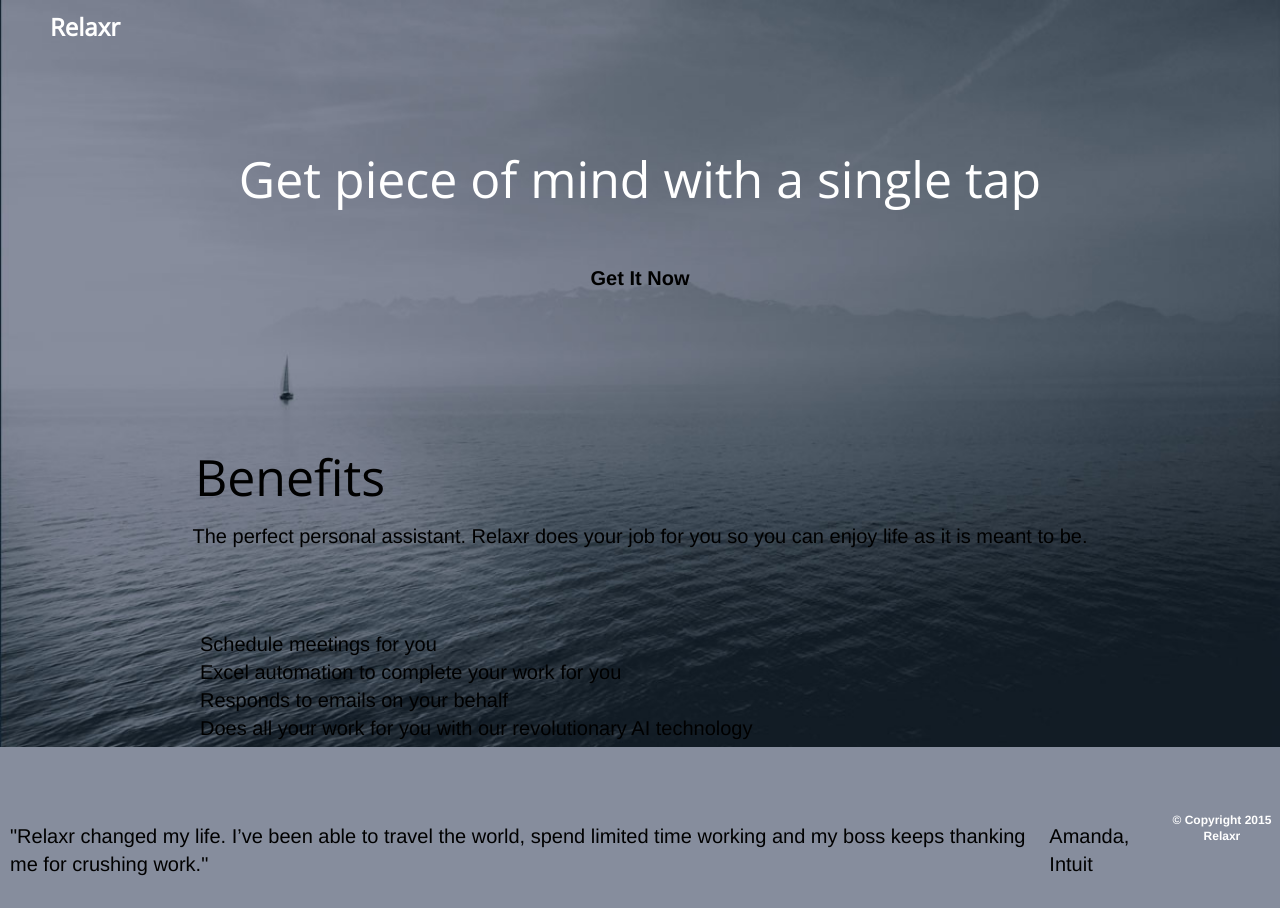
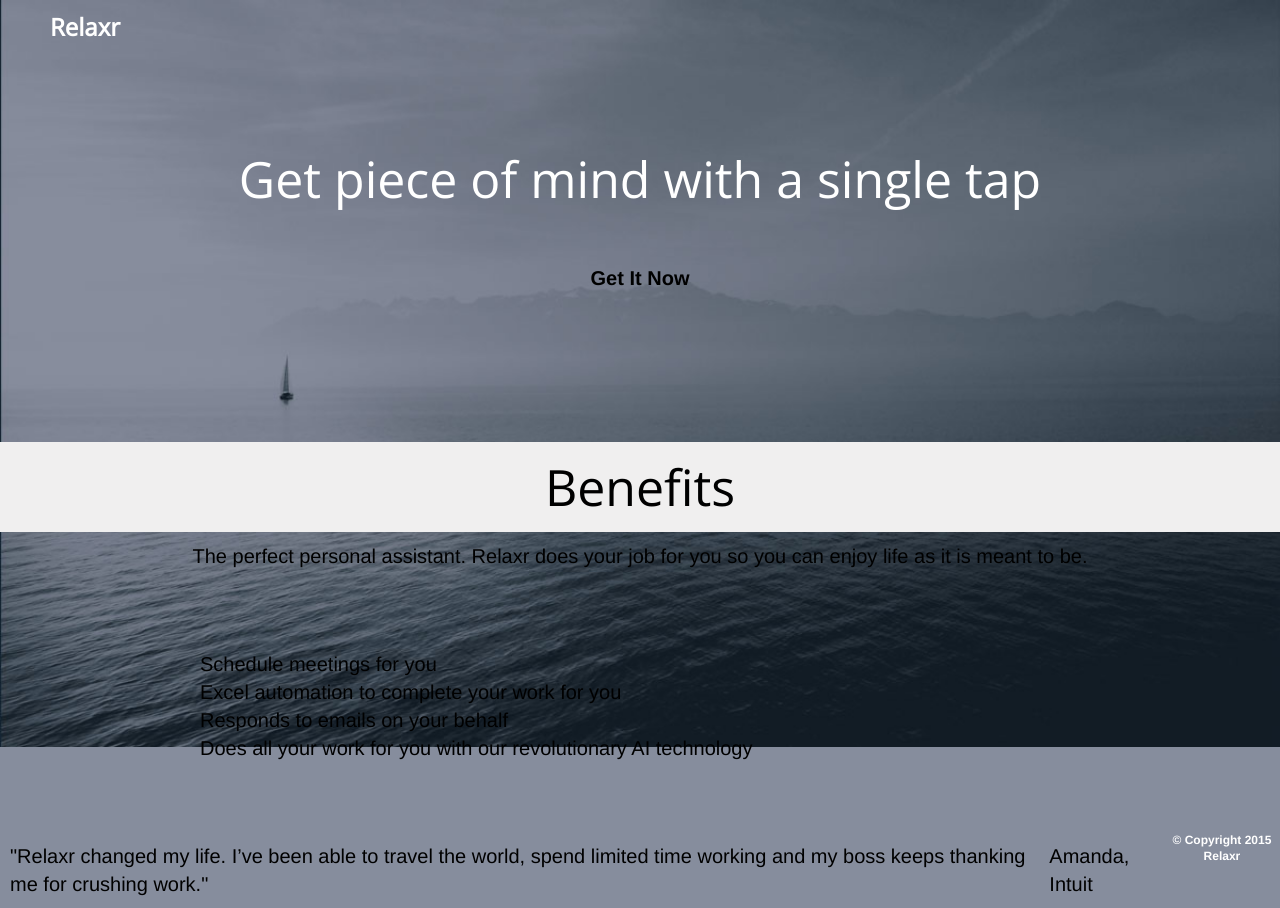
Before and after one commit to zinger79/fewd-dt-34-assignment-2, a plain HTML site: page starter_code/index.html in a window 1280 px wide. Drawn offline with nearby package versions, Linux system fonts and the light colour scheme.

Commit message:
trying really hard to understand this

```diff
--- a/starter_code/css/style.css
+++ b/starter_code/css/style.css
@@ -96,6 +96,7 @@ h2 {
    margin-top: 100px;
    font-family: 'Open Sans', sans-serif;
    font-weight: semibold;
+
 }
 
 a{
@@ -139,6 +140,11 @@ ul {
 #benefits {
   color:black;
   padding-right: 700px;
+  background:  #f0efef;
+  width:200px
+  height 200px;
+  padding: 10px;
+  font-family: 'Open Sans', sans-serif
 }
 .words {
   font-family: 'Open Sans', sans-serif
```
